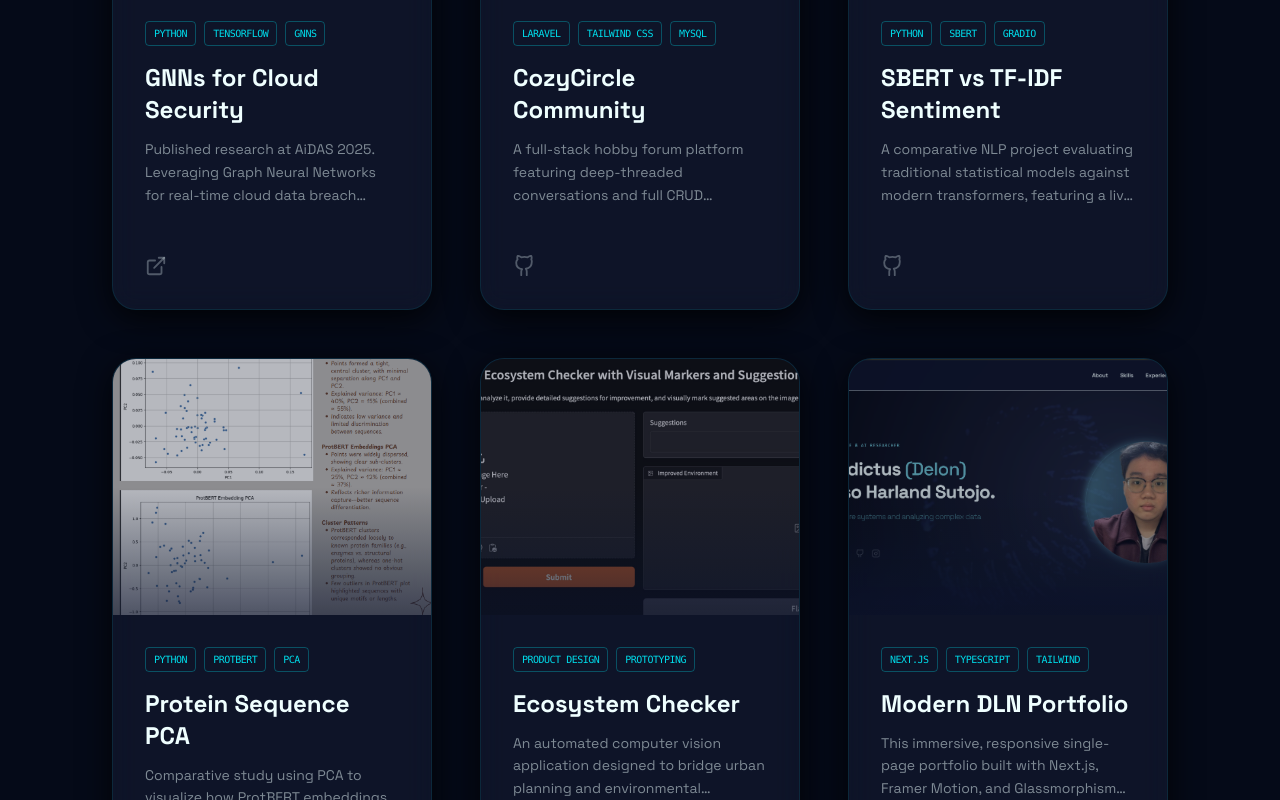
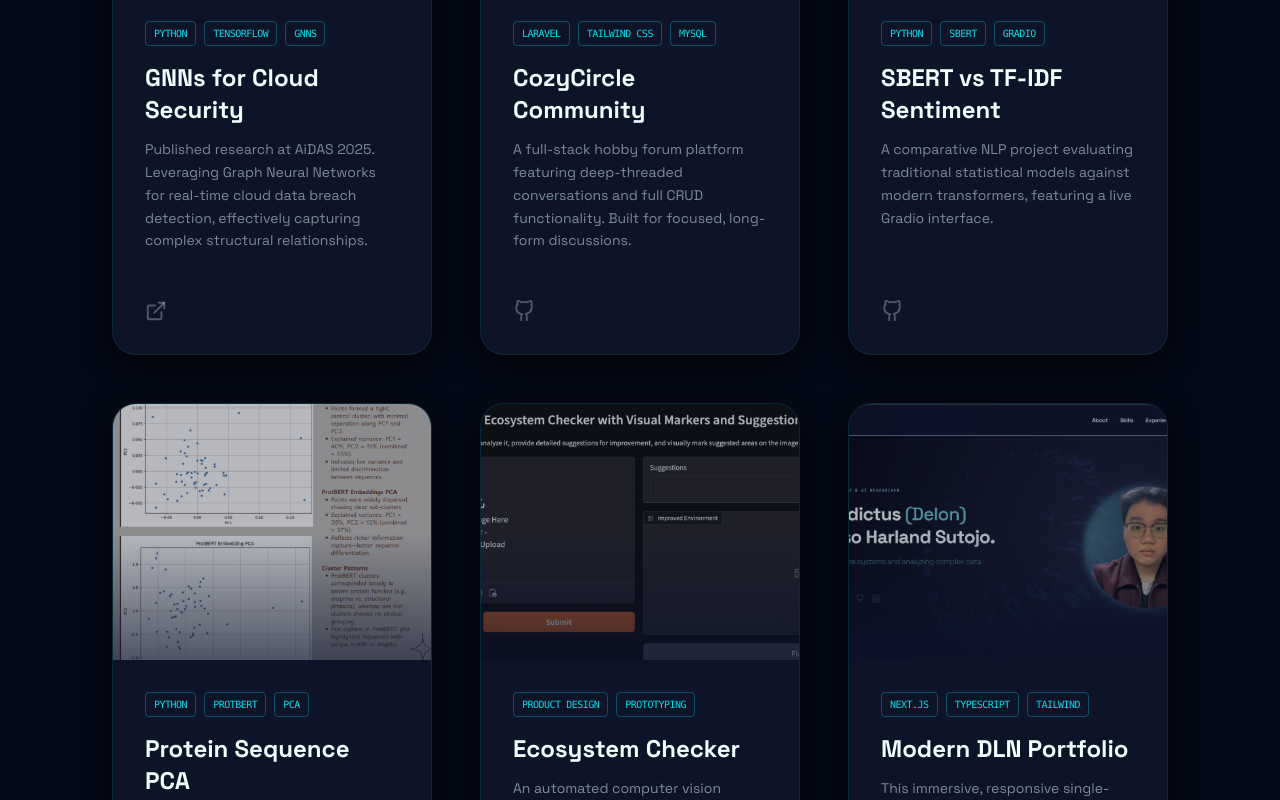
Before and after one commit to KeepDr/DLN-Portofolio, a Next.js app: page / in a window 1280 px wide. Shown: the part 6480-7280 px from the top of the page. Built offline with nearby package versions, Linux system fonts and the light colour scheme.

Commit message:
Description error

```diff
--- a/components/Projects.tsx
+++ b/components/Projects.tsx
@@ -9,7 +9,6 @@
 );
 
 export default function Projects() {
-  // This is the variable the error was looking for!
   const projects = [
     {
       title: "GNNs for Cloud Security",
@@ -45,7 +44,7 @@
     },
     {
       title: "Ecosystem Checker",
-      description: "An automated computer vision application designed to bridge urban planning and environmental conservation. Built with Python and OpenCV, it analyzes HSV color space distributions to quantify green spaces and water bodies. The system generates a data-driven ecological score and produces visual 'improvement maps' via an interactive Gradio interface to suggest targeted biodiversity interventions.",
+      description: "An automated computer vision application designed to bridge urban planning and environmental conservation.  ",
       tech: ["Product Design", "Prototyping"],
       link: "https://github.com/KeepDr/EcosystemChecker",
       img: "/image/EcoCheck.png",
@@ -56,7 +55,7 @@
       description: "This immersive, responsive single-page portfolio built with Next.js, Framer Motion, and Glassmorphism design.",
       tech: ["Next.js", "TypeScript", "Tailwind"],
       link: "https://github.com/KeepDr/DLN-Portofolio",
-      img: "/image/port.png", // Replace with a screenshot of this site later!
+      img: "/image/port.png",
       isGithub: true
     }
   ];
@@ -115,7 +114,7 @@
                   {p.title}
                 </h3>
 
-                <p className="text-ocean-100/50 text-sm leading-relaxed mb-8 line-clamp-3">
+                <p className="text-ocean-100/50 text-sm leading-relaxed mb-8 leading-relaxed">
                   {p.description}
                 </p>
 
```
